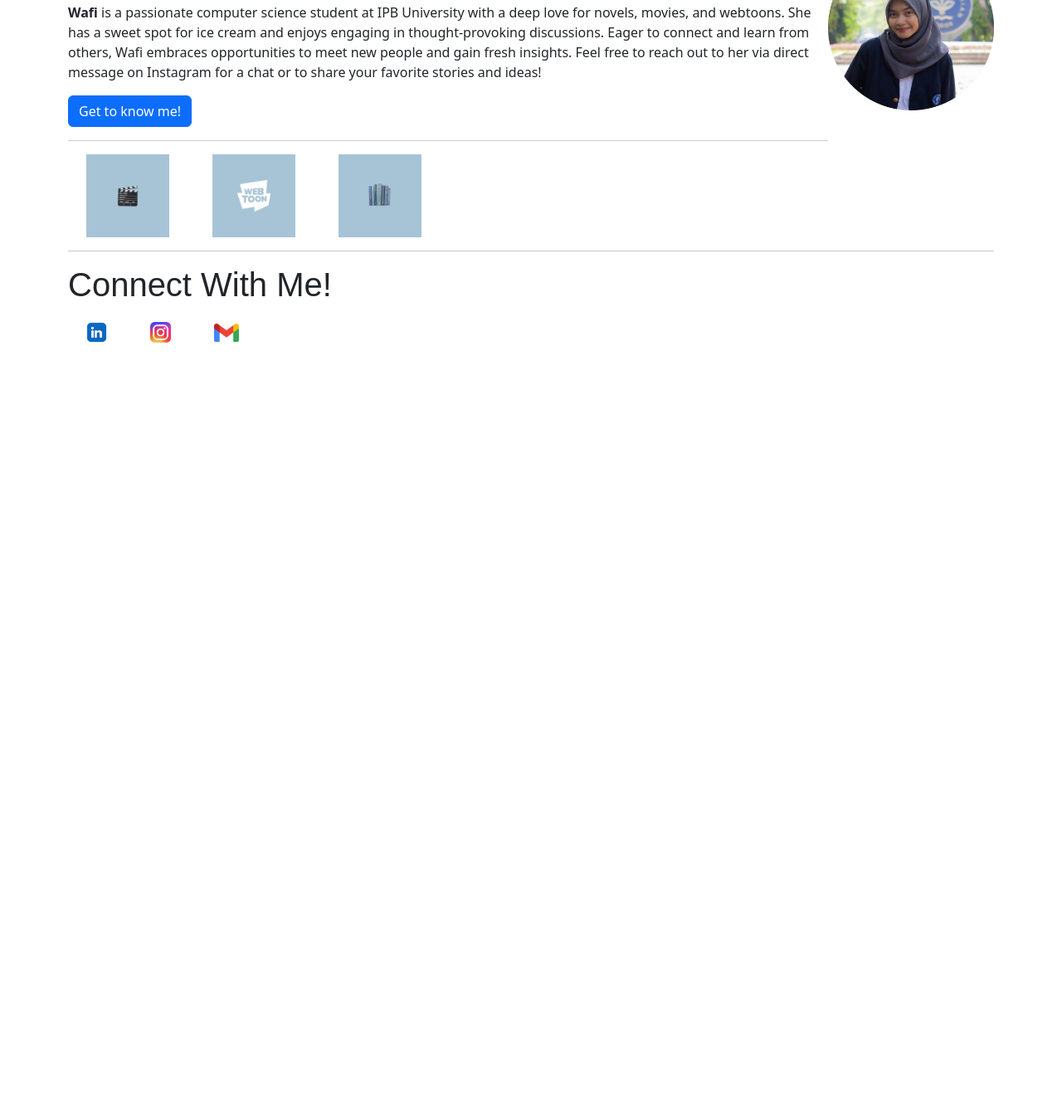
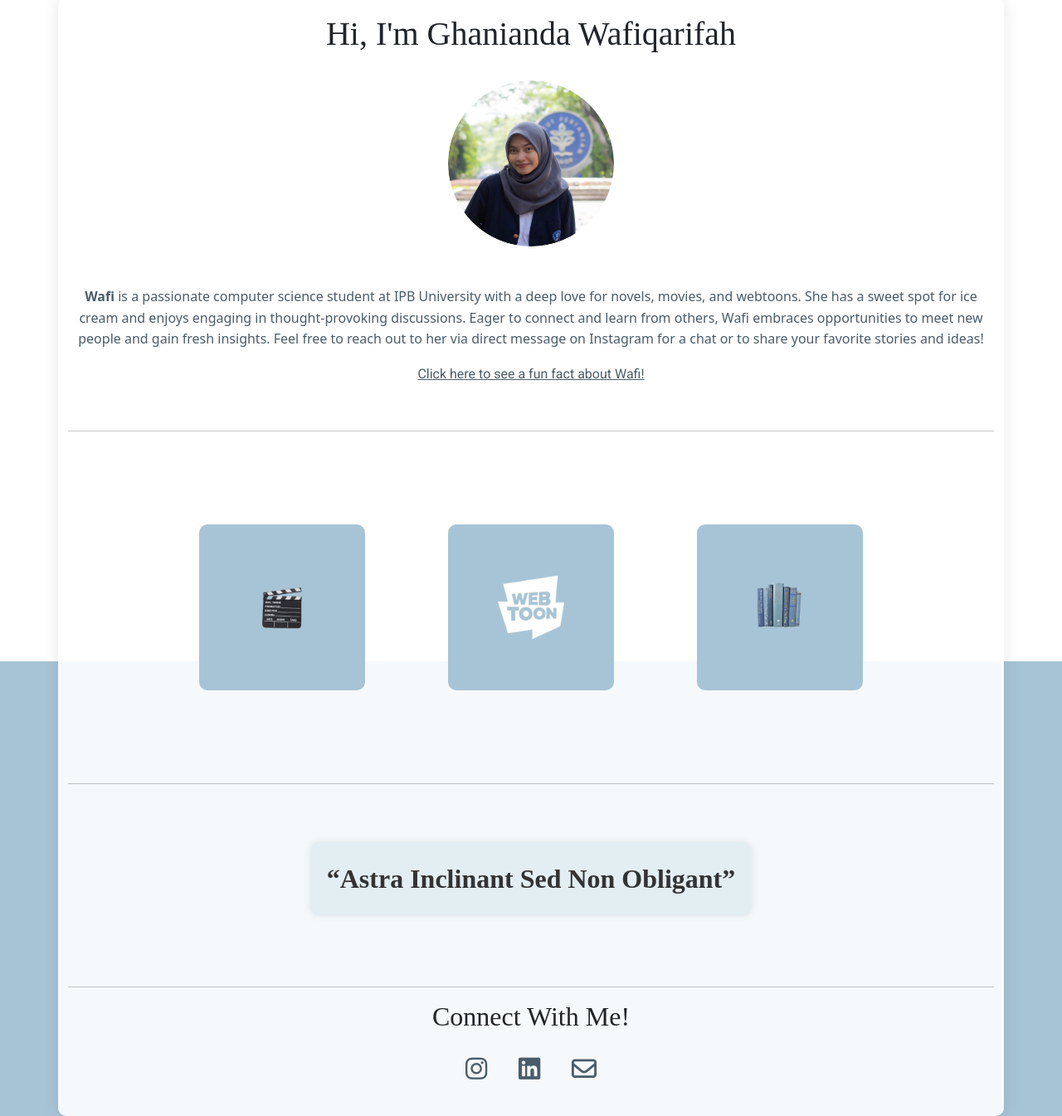
Before and after one commit to wafiqaghn/aboutme101, a plain HTML site: page GhaniandaWafiqarifah.html in a window 1280 px wide. Shown: the part 53-1398 px from the top of the page at 83% size. Before the commit the page ends 800 px from the top, so only its background shows below. Drawn offline with nearby package versions, Linux system fonts and the light colour scheme; a web font is replaced by a local one.

Commit message:
menambahkan js dan fiksasi

```diff
--- a/GhaniandaWafiqarifah.html
+++ b/GhaniandaWafiqarifah.html
@@ -3,7 +3,7 @@
   <head>
     <meta charset="UTF-8" />
     <meta name="viewport" content="width=device-width, initial-scale=1.0" />
-    <title>Lets Get To Know Me!</title>
+    <title>Let's Get To Know Me!</title>
     <link rel="stylesheet" href="css/style.css" />
     <link
       href="https://cdn.jsdelivr.net/npm/bootstrap@5.3.3/dist/css/bootstrap.min.css"
@@ -11,25 +11,36 @@
       integrity="sha384-QWTKZyjpPEjISv5WaRU9OFeRpok6YctnYmDr5pNlyT2bRjXh0JMhjY6hW+ALEwIH"
       crossorigin="anonymous"
     />
+    <link
+      rel="stylesheet"
+      href="https://cdnjs.cloudflare.com/ajax/libs/font-awesome/6.6.0/css/all.min.css"
+      integrity="sha512-Kc323vGBEqzTmouAECnVceyQqyqdsSiqLQISBL29aUW4U/M7pSPA/gEUZQqv1cwx4OnYxTxve5UMg5GT6L4JJg=="
+      crossorigin="anonymous"
+      referrerpolicy="no-referrer"
+    />
     <script
       src="https://cdn.jsdelivr.net/npm/bootstrap@5.3.3/dist/js/bootstrap.bundle.min.js"
       integrity="sha384-YvpcrYf0tY3lHB60NNkmXc5s9fDVZLESaAA55NDzOxhy9GkcIdslK1eN7N6jIeHz"
       crossorigin="anonymous"
     ></script>
+    <script src="js/scroll.js" defer></script>
   </head>
   <body>
-    <main class="container">
-      <h1>Hi, I'm Ghanianda Wafiqarifah</h1>
+    <main class="container text-center">
+      <h1 class="scroll-animation">Hi, I'm Ghanianda Wafiqarifah</h1>
+      <br />
       <a href="https://instagram.com/ghaniandaa/" target="_blank">
         <img
           src="img/Foto Fiqa IEEE.png"
-          alt="yah km gk hoki bs liat kecantikanku"
+          alt="Foto Ghanianda Wafiqarifah"
           width="200"
           title="Aku Wafi!"
-          class="imgprof"
+          class="imgprof scroll-animation"
         />
       </a>
-      <p>
+      <br />
+      <br />
+      <p class="scroll-animation">
         <b>Wafi</b> is a passionate computer science student at IPB University
         with a deep love for novels, movies, and webtoons. She has a sweet spot
         for ice cream and enjoys engaging in thought-provoking discussions.
@@ -38,75 +49,80 @@
         via direct message on Instagram for a chat or to share your favorite
         stories and ideas!
       </p>
-      <a
-        class="btn btn-primary"
-        href="https://www.instagram.com/ghaniandaa/"
-        role="button"
-        >Get to know me!
-      </a>
+      <div class="popup-overlay"></div>
+      <div class="popup">
+        <p id="popup-text">This is a placeholder text for the popup.</p>
+      </div>
+
+      <!-- Trigger Text -->
+      <p class="popup-trigger">Click here to see a fun fact about Wafi!</p>
+
+      <br />
+      <br />
       <hr />
-      <a class="gtm" target="_blank">
+      <br />
+      <br /><br />
+      <br />
+      <div class="gtm scroll-animation">
+        <a href="https://youtu.be/zSWdZVtXT7E?feature=shared" target="_blank">
           <img
             src="img/1.png"
-          alt="Yh gk hoki lg"
-          width="100"
-          tittle="ghanianda's fav"
+            alt="Favorite Image 1"
+            width="200"
+            title="Ghanianda's Favorite"
           />
         </a>
-      <a class="gtm" target="_blank">
-        <img
-          src="img/2.png"
-          alt="Yh gk hoki lg"
-          width="100"
-          tittle="ghanianda's fav"
-        />
-      </a>
-      <a class="gtm" target="_blank">
-        <img
-          src="img/3.png"
-          alt="Yh gk hoki lg"
-          width="100"
-          tittle="ghanianda's fav"
-        />
-      </a>
-      <hr />
-      <h1>Connect With Me!</h1>
         <a
-        class="socmedlogos"
-        href="https://www.linkedin.com/in/ghaniandawafiqarifah/"
+          href="https://www.webtoons.com/en/fantasy/your-throne/list?title_no=2009"
           target="_blank"
         >
           <img
-          src="img/linkedin.jpg"
-          alt="linkedin"
-          width="25"
-          tittle="Akun Linkedin Wafi"
+            src="img/2.png"
+            alt="Favorite Image 2"
+            width="200"
+            title="Ghanianda's Favorite"
           />
         </a>
         <a
-        class="socmedlogos"
-        href="https://www.instagram.com/ghaniandaa/"
+          href="https://www.goodreads.com/book/show/128029.A_Thousand_Splendid_Suns"
           target="_blank"
         >
           <img
-          src="img/instagram.png"
-          alt="instagram"
-          width="25"
-          tittle="Akun Instagram Wafi"
+            src="img/3.png"
+            alt="Favorite Image 3"
+            width="200"
+            title="Ghanianda's Favorite"
           />
         </a>
+      </div>
+      <br />
+      <br />
+      <br />
+      <br />
+      <hr />
+      <div class="motto-container scroll-animation">
+        <p class="motto-text">“Astra Inclinant Sed Non Obligant”</p>
+      </div>
+
+      <hr />
+      <h2 class="scroll-animation">Connect With Me!</h2>
+      <div class="social-icons scroll-animation">
+        <a href="https://www.instagram.com/ghaniandaa/" title="Instagram">
+          <i class="fa-brands fa-instagram"></i>
+        </a>
         <a
-        class="socmedlogos"
+          href="https://www.linkedin.com/in/ghaniandawafiqarifah/"
+          title="LinkedIn"
+        >
+          <i class="fa-brands fa-linkedin"></i>
+        </a>
+        <a
           href="mailto:itsmeghanianda@apps.ipb.ac.id?subject=Hi&body=Nm%20km%20syp%20ia%20???%20"
-        target="_blank"
+          title="Email"
         >
-        <img
-          src="img/gmail.png"
-          alt="gmail"
-          width="30"
-          tittle="Akun Gmail Wafi"
-        />
+          <i class="fa-regular fa-envelope"></i>
         </a>
+      </div>
     </main>
   </body>
 </html>
--- a/css/style.css
+++ b/css/style.css
@@ -1,101 +1,261 @@
-body {
-  background-color: white;
-}
-h1 {
-  color: navy;
-  font-family: Arial, Helvetica, sans-serif;
-  font-size: 50;
-  padding: 0;
-}
-.imgprof {
-  float: right;
-  top: -70px;
-  position: relative;
-  margin-right: 0px;
-}
-a {
-  text-decoration: none;
-  color: cadetblue;
-}
-.socmedlogos {
-  padding: 20px;
-  font-size: 30px;
-  width: 50px;
-  text-align: center;
-  text-decoration: none;
-  margin: 5px 2px;
-  opacity: 1;
-  transition: 0.3s;
-}
-.socmedlogos:hover {
-  opacity: 0.5;
-}
-.gtm {
-  border-radius: 10%;
-  padding: 20px;
-  font-size: 30px;
-  width: 100px;
-  text-align: center;
-  text-decoration: none;
-  margin: 5px 2px;
-  opacity: 1;
-  transition: 0.3s;
-  justify-content: center;
-}
-.gtm:hover {
-  opacity: 0.5;
+@import url("https://fonts.googleapis.com/css2?family=Roboto:wght@400;700&display=swap");
+@import url("https://fonts.googleapis.com/css2?family=DM+Serif+Text:wght@400;700&display=swap");
+
+/* Animasi fade-in dari bawah */
+@keyframes fadeInUp {
+  from {
+    opacity: 0;
+    transform: translateY(20px);
+  }
+  to {
+    opacity: 1;
+    transform: translateY(0);
+  }
 }
 
-/*
-  ##Device = Desktops
-  ##Screen = 1281px to higher resolution desktops
-*/
-
-@media (min-width: 1281px) {
-  /* CSS */
+/* Global Styles */
+html,
+body {
+  height: 100%;
+  margin: 0;
+  padding: 0;
+  background-color: #a7c4d6; /* Warna latar belakang halaman */
 }
 
-/*
-  ##Device = Laptops, Desktops
-  ##Screen = B/w 1025px to 1280px
-*/
-
-@media (min-width: 1025px) and (max-width: 1280px) {
-  /* CSS */
+body {
+  font-family: "Roboto", sans-serif;
+  color: #ccd0cf;
 }
 
-/*
-  ##Device = Tablets, Ipads (portrait)
-  ##Screen = B/w 768px to 1024px
-*/
-
-@media (min-width: 768px) and (max-width: 1024px) {
-  /* CSS */
+/* Container Styling */
+.container {
+  max-width: 800px;
+  margin: 50px auto;
+  background-color: rgba(
+    255,
+    255,
+    255,
+    0.9
+  ); /* Transparansi latar belakang container */
+  padding: 20px;
+  border-radius: 10px;
+  box-shadow: 0 0 20px rgba(0, 0, 0, 0.1);
+  text-align: center;
 }
 
-/*
-  ##Device = Tablets, Ipads (landscape)
-  ##Screen = B/w 768px to 1024px
-*/
-
-@media (min-width: 768px) and (max-width: 1024px) and (orientation: landscape) {
-  /* CSS */
+/* Header Styling */
+h1 {
+  color: #4a5c6a;
+  text-align: center;
+  margin-bottom: 20px;
+  font-family: "DM Serif Text", serif; /* Font untuk header */
+}
+h2 {
+  color: #4a5c6a;
+  text-align: center;
+  margin-bottom: 20px;
+  font-family: "DM Serif Text", serif; /* Font untuk header */
 }
 
-/*
-  ##Device = Low Resolution Tablets, Mobiles (Landscape)
-  ##Screen = B/w 481px to 767px
-*/
-
-@media (min-width: 481px) and (max-width: 767px) {
-  /* CSS */
+/* Paragraph Styling */
+p {
+  color: #4a5c6a;
+  line-height: 1.6;
+  text-align: center;
+  margin: 20px 0;
+}
+/* Animasi muncul */
+@keyframes fadeIn {
+  from {
+    opacity: 0;
+    transform: translateY(20px);
+  }
+  to {
+    opacity: 1;
+    transform: translateY(0);
+  }
 }
 
-/*
-  ##Device = Most of the Smartphones Mobiles (Portrait)
-  ##Screen = B/w 320px to 479px
-*/
+/* Popup overlay styling */
+.popup-overlay {
+  position: fixed;
+  top: 0;
+  left: 0;
+  width: 100%;
+  height: 100%;
+  background: rgba(0, 0, 0, 0.5);
+  display: none; /* Hidden by default */
+  z-index: 1000;
+  opacity: 0;
+  transition: opacity 0.5s ease;
+}
 
-@media (min-width: 320px) and (max-width: 480px) {
-  /* CSS */
+/* Popup box styling */
+.popup {
+  position: fixed;
+  top: 50%;
+  left: 50%;
+  transform: translate(-50%, -50%);
+  background: #fff;
+  padding: 20px;
+  border-radius: 8px;
+  box-shadow: 0 0 10px rgba(0, 0, 0, 0.2);
+  max-width: 80%;
+  max-height: 80%;
+  overflow-y: auto;
+  z-index: 1001;
+  display: none; /* Hidden by default */
+  opacity: 0;
+  transition: opacity 0.5s ease, transform 0.5s ease;
+  transform: translate(-50%, -60%) scale(0.9);
 }
+
+/* Popup visible */
+.popup.show {
+  display: block;
+  opacity: 1;
+  transform: translate(-50%, -50%) scale(1);
+}
+
+/* Popup overlay visible */
+.popup-overlay.show {
+  display: block;
+  opacity: 1;
+}
+
+/* Popup header styling */
+.popup p {
+  font-family: "Roboto", sans-serif; /* Font for the popup text */
+  margin: 0;
+  font-size: 16px;
+}
+
+/* Trigger text styling */
+.popup-trigger {
+  cursor: pointer;
+  color: #4a5c6a;
+  text-decoration: underline;
+  font-family: "Roboto", sans-serif;
+  animation: fadeIn 2s ease-out; /* Add animation to the trigger */
+  display: inline-block; /* Ensure the animation is applied */
+}
+
+/* Profile Image Styling */
+.imgprof {
+  display: block;
+  margin: 0 auto;
+  border-radius: 50%;
+}
+
+/* Favorite Images Styling */
+.gtm {
+  display: flex;
+  justify-content: center;
+  gap: 100px;
+  flex-wrap: wrap;
+}
+
+.gtm a img {
+  border-radius: 10px;
+  transition: transform 0.3s ease;
+}
+
+.gtm a img:hover {
+  transform: scale(1.1);
+}
+
+/* Motto Container Styling */
+.motto-container {
+  max-width: 1000px;
+  margin: 50px auto;
+  padding: 20px;
+  text-align: center;
+  position: relative;
+}
+
+/* Motto Text Styling */
+.motto-text {
+  font-family: "DM Serif Text", serif; /* Font untuk kutipan */
+  font-size: 2em;
+  font-weight: 700;
+  color: #333;
+  line-height: 1.5em;
+  position: relative;
+  display: inline-block;
+  padding: 20px;
+  background-color: #e3eef3; /* Warna latar belakang kutipan */
+  border-radius: 10px;
+  box-shadow: 0 0 10px rgba(0, 0, 0, 0.1);
+}
+
+/* Scroll Animation Styles */
+.scroll-animation {
+  opacity: 0;
+  transition: opacity 0.6s ease, transform 0.6s ease;
+}
+
+.scroll-animation.fade-in-up {
+  animation: fadeInUp 0.8s forwards;
+}
+
+/* Konten tambahan yang tersembunyi pada awalnya */
+#additional-content {
+  opacity: 0;
+  transition: opacity 0.6s ease;
+}
+
+#additional-content.scroll-animation {
+  opacity: 1; /* Tampilkan konten setelah animasi selesai */
+}
+.social-icons {
+  padding: 20px;
+  text-align: center;
+}
+
+.social-icons a {
+  color: #4a5c6a;
+  line-height: 20px;
+  font-size: 30px;
+  margin: 0 15px;
+  text-decoration: none;
+  transition: color 0.3s ease;
+}
+
+.social-icons a:hover {
+  color: #9ba8ab;
+}
+
+.social-icons a i {
+  transition: transform 0.3s ease;
+}
+
+.social-icons a:hover i {
+  transform: scale(1.5);
+}
+
+/* Responsive Styles */
+@media (max-width: 768px) {
+  .social-icons a {
+    font-size: 24px;
+    margin: 0 10px;
+  }
+
+  .gtm {
+    gap: 10px;
+  }
+}
+
+@media (max-width: 576px) {
+  .container {
+    padding: 15px;
+  }
+
+  .social-icons a {
+    font-size: 20px;
+    margin: 0 8px;
+  }
+
+  .gtm a img {
+    width: 80px;
+  }
+}
--- /dev/null
+++ b/js/scroll.js
@@ -0,0 +1,71 @@
+document.addEventListener("DOMContentLoaded", () => {
+  // Animasi scroll dengan Intersection Observer
+  const elementsToAnimate = document.querySelectorAll(".scroll-animation");
+
+  const observer = new IntersectionObserver(
+    (entries) => {
+      entries.forEach((entry) => {
+        if (entry.isIntersecting) {
+          entry.target.classList.add("fade-in-up");
+          observer.unobserve(entry.target);
+        }
+      });
+    },
+    {
+      threshold: 0.1, // Mengaktifkan animasi saat elemen 10% terlihat
+    }
+  );
+
+  elementsToAnimate.forEach((element) => {
+    observer.observe(element);
+  });
+
+  // Popup logic
+  const popupOverlay = document.querySelector(".popup-overlay");
+  const popup = document.querySelector(".popup");
+  const popupText = document.getElementById("popup-text");
+  const popupTrigger = document.querySelector(".popup-trigger");
+
+  const messages = [
+    "She is officially married to Kozume Kenma",
+    "She listens to Mitski A LOT",
+    "She loves Lana Del Rey",
+    "Her playlist is 80% The Neighborhood (TNBH)",
+    "She loves Okkotsu Yuuta",
+    "She loves to sleep",
+    "She spends 50% of her day procrastinating",
+    "She is an ENTP-A!",
+    "She loves Windah Basudara!!!",
+    "She is Nagi Seishiro's GF",
+    "She loves Maki",
+    "She was born on 5th January 2005",
+  ];
+
+  let currentIndex = 0;
+
+  // Function to show the popup with the next message
+  const showPopup = () => {
+    popupText.textContent = messages[currentIndex];
+    popup.classList.add("show");
+    popupOverlay.classList.add("show");
+
+    // Move to the next message
+    currentIndex = (currentIndex + 1) % messages.length;
+  };
+
+  // Function to hide the popup
+  const hidePopup = () => {
+    popup.classList.remove("show");
+    popupOverlay.classList.remove("show");
+  };
+
+  // Show popup on trigger click
+  if (popupTrigger) {
+    popupTrigger.addEventListener("click", showPopup);
+  }
+
+  // Hide popup when clicking outside of the popup
+  if (popupOverlay) {
+    popupOverlay.addEventListener("click", hidePopup);
+  }
+});
```
Also changed, not shown: js/bootstrap.min.js, 1 other file. Lines whose indentation alone changed are shown as unchanged.
